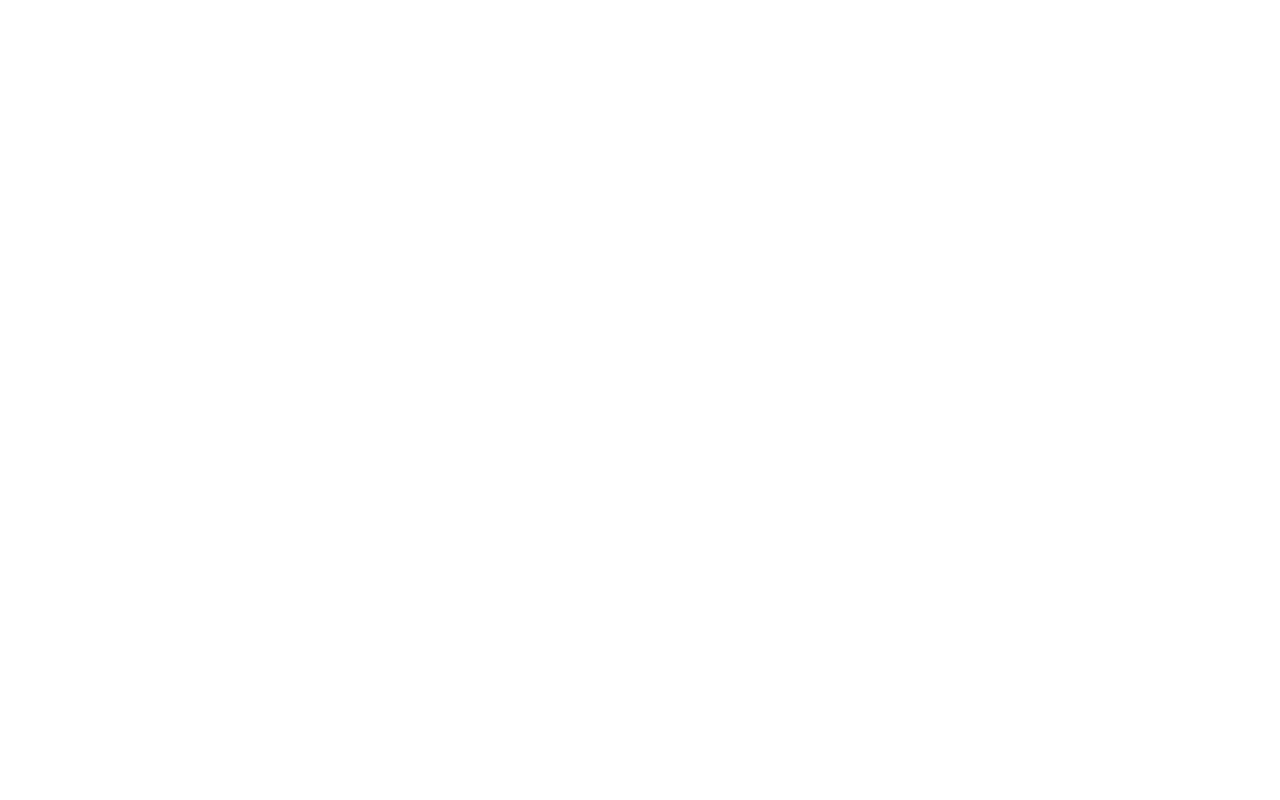
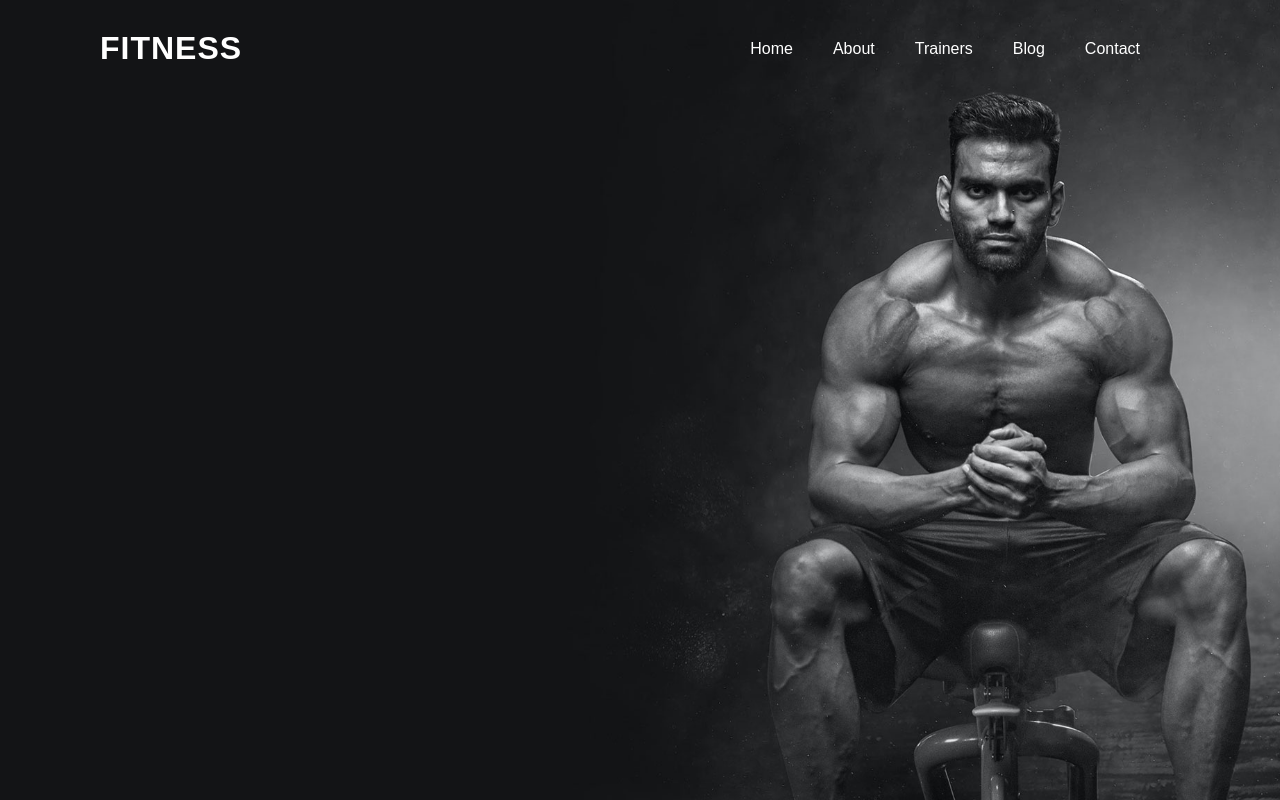
Before and after one commit to akashdwivedi98/Landing-Page, a plain HTML site: page index.html in a window 1280 px wide. Drawn offline with Linux system fonts and the light colour scheme.

Commit message:
styling header

```diff
--- a/index.html
+++ b/index.html
@@ -10,7 +10,15 @@
 <body>
     <section>
         <header>
+            <a href="#" class="logo">Fitness</a>
+            <ul class="navigation">
+                <li><a href="#">Home</a></li>
+                <li><a href="#">About</a></li>
+                <li><a href="#">Trainers</a></li>
+                <li><a href="#">Blog</a></li>
+                <li><a href="#">Contact</a></li>
 
+            </ul>
         </header>
     </section>
 </body>
--- a/style.css
+++ b/style.css
@@ -0,0 +1,54 @@
+@import url('https://fonts.googleapis.com/css2?family=Josefin+Sans:wght@200&display=swap');
+*{
+    margin:0;
+    padding: 0;
+    box-sizing: border-box;
+    font-family:'Poppins', sans-serif;
+}
+section{
+    position: relative;
+    width: 100%;
+    min-height: 100vh;
+    background: url(images/bg.jpg);
+    background-size: cover;
+    background-position: center;
+    display: flex;
+    justify-content: flex-start;
+    align-items: center;
+}
+header{
+    position: absolute;
+    top: 0;
+    left: 0;
+    width: 100%;
+    padding:30px 100px;
+    display:flex;
+    justify-content: space-between;
+    align-items: center;
+}
+header .logo {
+position: relative;
+font-size:2em;
+color: #fff;
+text-transform: uppercase;
+font-weight:700;
+text-decoration:none;
+letter-spacing:1px;
+}
+header .navigation{
+    position:relative;
+    display: flex;
+}
+header .navigation li {
+    list-style: none;
+}
+
+header .navigation li a {
+    display: inline-block;
+    color: #fff;
+    margin-right: 40px;
+    text-decoration: none;
+}
+header .navigation li a:hover{
+    color:#03a9f4;
+}
```
